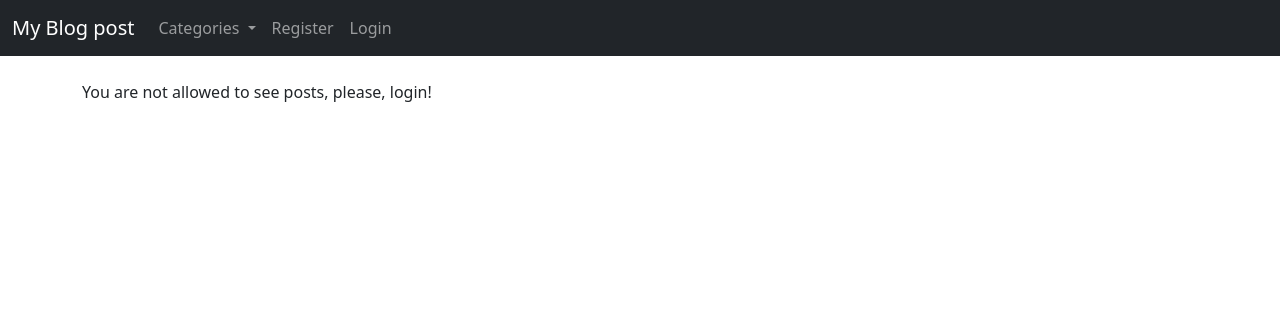
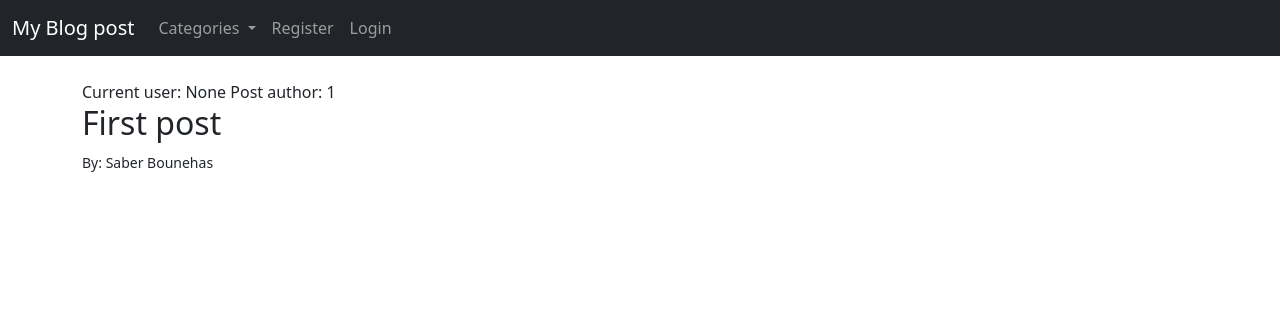
Before and after one commit to SaberHardy/blog_project, a Django app: page /article/21/ in a window 1280 px wide. Shown: the top 316 px of the page. Run offline with Django 4.2, Linux system fonts and the light colour scheme; data comes from the database, SQL or seed files in the repository; some libraries are stand-ins or nearby versions.

Commit message:
Determine who can see, edit or delete posts

```diff
--- a/templates/blogapp/article_detail.html
+++ b/templates/blogapp/article_detail.html
@@ -3,26 +3,30 @@
     {{ post.title_tag }}
 {% endblock %}
 {% block content %}
+    Current user: {{ user.id }}
+    Post author: {{ post.author.id }}
+
+    <h2>{{ post.title|capfirst }}</h2>
+    <small>By: {{ post.author.first_name }} {{ post.author.last_name }}
 
         {% if user.is_authenticated %}
-
-    <h2>{{ post.title|capfirst }}</h2>
-
-    <p>By: {{ post.author.first_name }} {{ post.author.last_name }}
-
+            {% if user.id == post.author.id %}
                 <small>
                     <a href="{% url 'update-article' post.id %}">
                         Edit
+                    </a> or
+                    <a href="{% url 'delete-post' post.id %}">
+                        Delete
                     </a>
                 </small>
                 <br/>
                 On: {{ post.post_date }}
-
-    </p>
+                </small>
                 <hr>
                 <p>{{ post.body|safe }}</p>
                 <a href="{% url 'home' %}" class="btn btn-secondary">Go back</a>
             {% else %}
                 <P>You are not allowed to see posts, please, login!</P>
             {% endif %}
+        {% endif %}
 {% endblock %}
--- a/templates/blogapp/categories.html
+++ b/templates/blogapp/categories.html
@@ -24,7 +24,8 @@
     {% endfor %}
 </ul>
     {% else %}
-        <h2>Sorry we don't exist</h2>
+        <h>Sorry we don't exist</h></br>
+        <a href="{% url 'home' %}" class="btn btn-secondary">Go back</a>
     {% endif %}
 
 
--- a/templates/blogapp/edit.html
+++ b/templates/blogapp/edit.html
@@ -4,6 +4,7 @@
 {% endblock %}
 {% block content %}
     {% if user.is_authenticated %}
+        {% if user.id == post.author.id %}
             <h1 class="form-group d-flex justify-content-center align-items-center container">
                 Update Post . . . !</h1>
             <div class="form-group d-flex justify-content-center align-items-center container">
@@ -16,4 +17,5 @@
         {% else %}
             <p>You are not allowed to update posts, please login.!</p>
         {% endif %}
+    {% endif %}
 {% endblock %}
--- a/templates/blogapp/home.html
+++ b/templates/blogapp/home.html
@@ -15,11 +15,13 @@
             {{ post.author.first_name }}
             {{ post.author.last_name }}
             {% if user.is_authenticated %}
+                {% if user.id == post.author.id %}
             -<a href="{% url 'update-article' post.pk %}">
                 Edit
             </a> or <a href="{% url 'delete-post' post.pk %}">
                 Delete
             </a>{% endif %}
+        {% endif %}
             <br/>
             {{ post.body|capfirst|slice:":100"|safe }}
         </li>
```
Also changed, not shown: templates/blogapp/delete.html (+9 -2 lines), db.sqlite3. Lines whose indentation alone changed are shown as unchanged.
